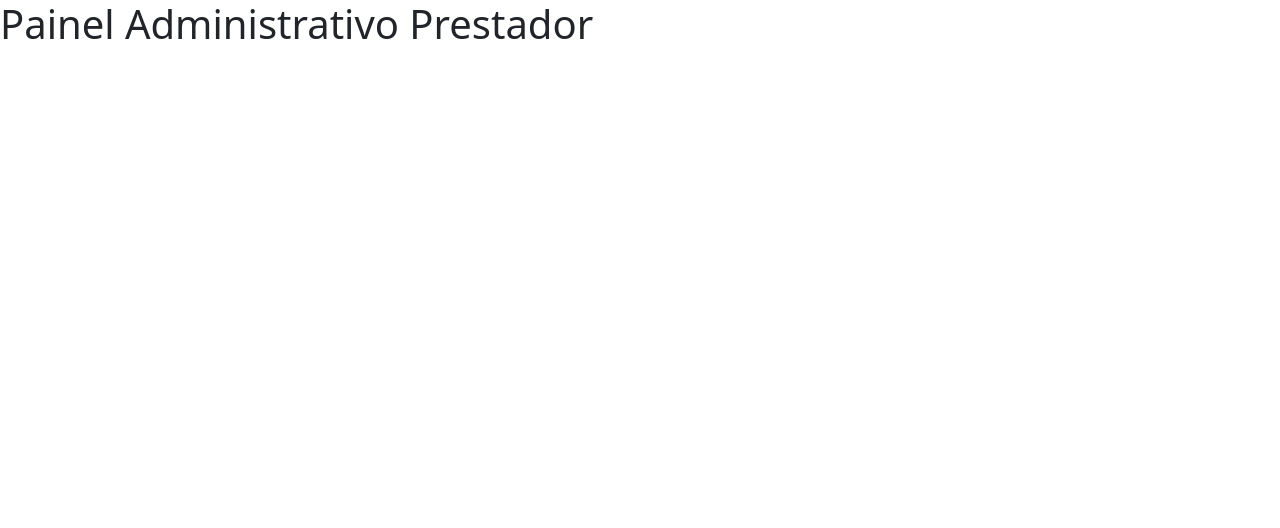
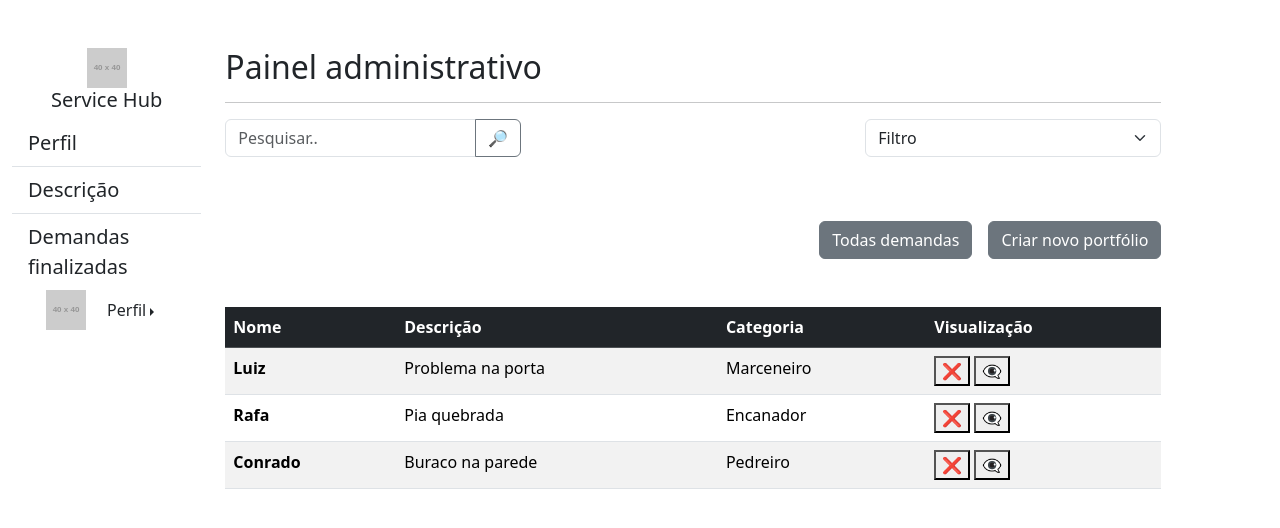
Before and after one commit to maria-gabriela18/pi-servicoja, a Next.js app: page /adimini_prest in a window 1280 px wide. Shown: the top 528 px of the page. Built offline with nearby package versions, Linux system fonts and the light colour scheme.

Commit message:
primeira alteração na pagina, modal não funciona

```diff
--- a/app/adimini_prest/page.js
+++ b/app/adimini_prest/page.js
@@ -1,8 +1,118 @@
 export default function AdiminiPrest(){
     return(
-        <div>
-            <h1>Painel Administrativo Prestador</h1>
+        <div class="container-fluid">
+        <div class="row">
+
+            <div class="col-2 menuLateral">
+                <div class="text-center mt-5">
+                    <img src="https://placehold.co/40" />
+                    <h1 class="fs-5"> Service Hub </h1>
+                </div>
+
+
+                <div class="list-group list-group-flush fs-5">
+                    <a href="#" class="list-group-item list-group-item-action">Perfil</a>
+                    <a href="#" class="list-group-item list-group-item-action">Descrição</a>
+                    <a href="#" class="list-group-item list-group-item-action">Demandas finalizadas</a>
+                </div>
+
+                <div class="text-center menuLateralPerfil">
+                    <img class="me-2" src="https://placehold.co/40" />
+                    <div class="btn-group dropend">
+                        <button type="button" class="btn dropdown-toggle" data-bs-toggle="dropdown">Perfil</button>
+                        <ul class="dropdown-menu">
+                            <li><a class="dropdown-item" href="#">Editar</a></li>
+                            <li><a class="dropdown-item" href="#">Sair</a></li>
+                        </ul>
+                    </div>
+                </div>
+            </div>
+
+            {/* <!-- Conteúdo principal --> */}
+            <div class="col-9">
+                {/* <!-- Introdução --> */}
+                <div class="mt-5">
+                    <h2>Painel administrativo</h2>
+                    <hr />
+                </div>
+                {/* <!-- Pesquisa e filtro --> */}
+                <div class="row">
+                    <div class="col-4">
+
+                        <div class="input-group mb-3">
+                            <input class="form-control" placeholder="Pesquisar.."/>
+                            <button class="btn btn-outline-secondary">🔎</button>
+                        </div>
+
+                    </div>
+
+                    <div class="col-4"></div> {/* Para criar espaço vazio entre as colunas*/}
+
+                    <div class="col-4">
+                        <select class="form-select">
+                            <option selected disabled> Filtro </option>
+                            <option value="1"> Ativo </option>
+                            <option value="2"> Finalizado </option>
+                        </select>
+                    </div>
+
+                </div>
+                {/* <!-- Cadastro --> */}
+                <div class="text-end my-5">
+
+                    <button class="btn btn-secondary me-3" data-bs-toggle="modal" data-bs-target="#exampleModal" >Todas demandas</button>
+                    <button class="btn btn-secondary" data-bs-toggle="modal" data-bs-target="#exampleModal" >Criar novo portfólio</button>
+
+                </div>
+
+                {/* Tabela */}
+                <div>
+                    <table class="table table-striped">
+                        <thead>
+                            <tr class="table-dark ">
+                                <th scope="col">Nome</th>
+                                <th scope="col">Descrição</th>
+                                <th scope="col">Categoria</th>
+                                <th scope="col">Visualização</th>
+
+                            </tr>
+                        </thead>
+                        <tbody>
+                            <tr>
+                                <th scope="row">Luiz</th>
+                                <td>Problema na porta</td> {/* td: coluna*/}
+                                <td> Marceneiro </td>
+                                <td><button>❌</button> <button>👁‍🗨</button></td>
+                            </tr>
+                            <tr>
+                                <th scope="row">Rafa</th>
+                                <td>Pia quebrada</td>
+                                <td> Encanador </td>
+                                <td><button>❌</button> <button>👁‍🗨</button></td>
+
+                            </tr>
+                            <tr>
+                                <th scope="row">Conrado</th>
+                                <td>Buraco na parede</td>
+                                <td> Pedreiro </td>
+                                <td><button>❌</button> <button>👁‍🗨</button></td>
+
+                            </tr>
+                            <tr>
+
+                            </tr>
+                        </tbody>
+                    </table>
+
+
+                </div>
+            </div>
         </div>
+
+
+
+
+    </div>
     )
 
 }
```
Also changed, not shown: app/cad_prest/page.js (+98 -5 lines).
